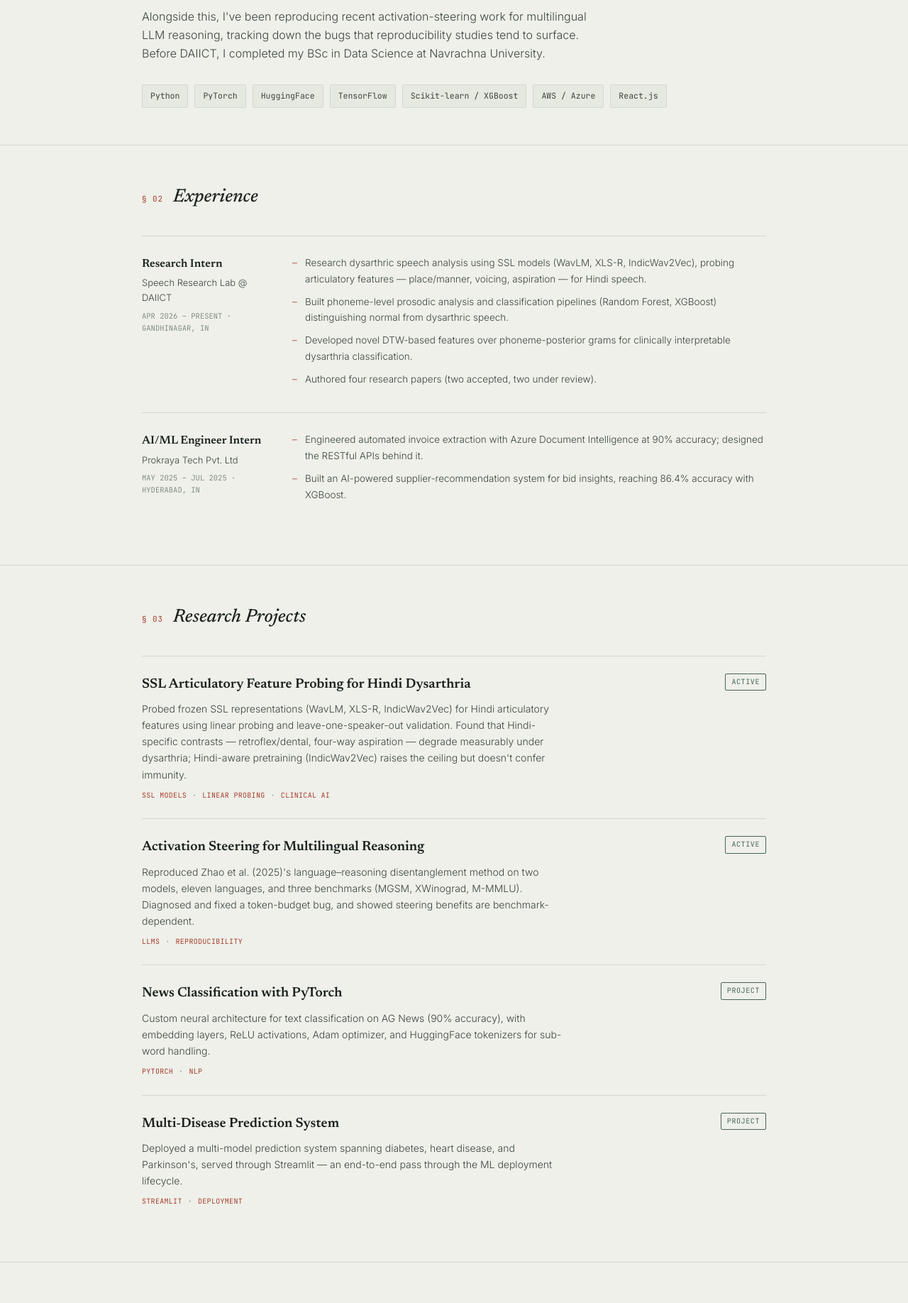
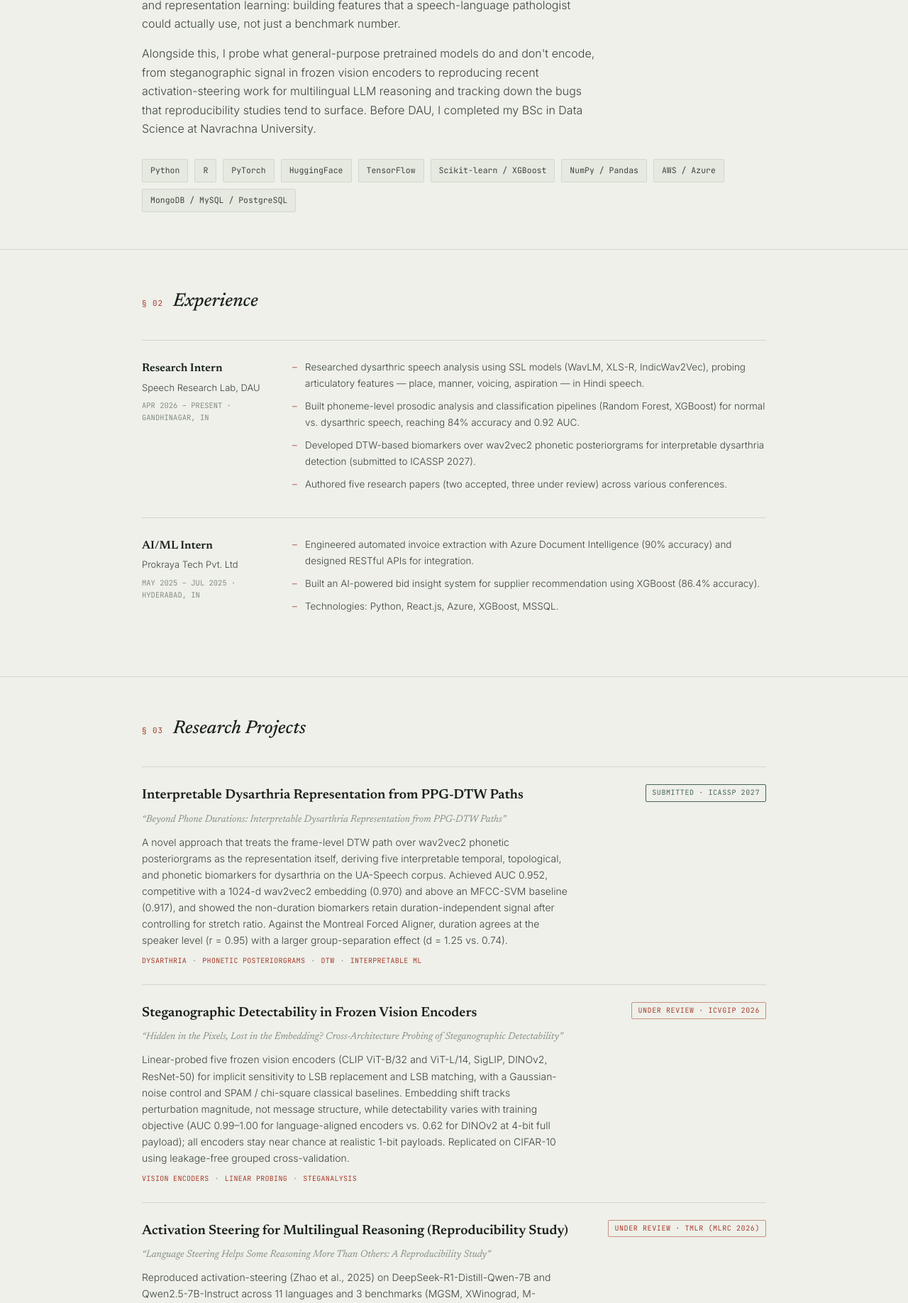
Before and after one commit to manyasiingh/manyasiingh.github.io, a plain HTML site: page index.html in a window 1280 px wide. Shown: the part 964-2800 px from the top of the page at 71% size. Drawn offline with Linux system fonts and the light colour scheme.

Commit message:
updating resume

```diff
--- a/index.html
+++ b/index.html
@@ -4,7 +4,7 @@
 <meta charset="UTF-8">
 <meta name="viewport" content="width=device-width, initial-scale=1.0">
 <title>Manya Singh — Research Profile</title>
-<meta name="description" content="Research profile of Manya Singh. Speech processing, dysarthric speech analysis, SSL representations, and multilingual reasoning in LLMs.">
+<meta name="description" content="Research profile of Manya Singh. Speech processing, dysarthric speech analysis, SSL representations, interpretable PPG-DTW biomarkers, and multilingual reasoning in LLMs.">
 <link rel="preconnect" href="https://fonts.googleapis.com">
 <link rel="preconnect" href="https://fonts.gstatic.com" crossorigin>
 <link href="https://fonts.googleapis.com/css2?family=Newsreader:ital,wght@0,400;0,500;0,600;1,400;1,500&family=Inter:wght@300;400;500;600&family=JetBrains+Mono:wght@400;500&display=swap" rel="stylesheet">
@@ -154,10 +154,12 @@
   .project:first-child{border-top:none;padding-top:0;}
   .project-status{
     font-family:'JetBrains Mono', monospace;font-size:10px;color:var(--sage);
-    letter-spacing:.06em;text-transform:uppercase;
+    letter-spacing:.06em;text-transform:uppercase;white-space:nowrap;
     border:1px solid var(--sage);border-radius:2px;padding:3px 8px;height:fit-content;
   }
+  .project-status.review{color:var(--accent);border-color:var(--accent-soft);}
   .project-main h3{font-family:'Newsreader', serif;font-size:19px;font-weight:600;color:var(--ink);margin-bottom:7px;grid-column:1;}
+  .project-paper{font-family:'Newsreader', serif;font-style:italic;font-size:14px;color:var(--muted);margin-bottom:8px;max-width:600px;}
   .project-main p{font-size:14px;font-weight:300;max-width:600px;margin-bottom:10px;grid-column:1;}
   .project-tags{grid-column:1;display:flex;gap:8px;flex-wrap:wrap;}
   .project-tags span{font-family:'JetBrains Mono', monospace;font-size:10px;color:var(--accent);letter-spacing:.03em;text-transform:uppercase;}
@@ -169,13 +171,13 @@
   .pub-top{display:flex;justify-content:space-between;gap:16px;align-items:baseline;flex-wrap:wrap;}
   .pub-title{font-family:'Newsreader', serif;font-size:16px;font-weight:500;color:var(--ink);max-width:600px;}
   .pub-venue{font-family:'JetBrains Mono', monospace;font-size:11px;color:var(--muted);white-space:nowrap;}
+  .pub-authors{font-size:13px;color:var(--body);margin-top:4px;}
   .pub-status{
     display:inline-block;margin-top:8px;
     font-family:'JetBrains Mono', monospace;font-size:10px;letter-spacing:.05em;text-transform:uppercase;
     padding:3px 8px;border-radius:2px;
   }
   .pub-status.accepted{color:var(--sage);border:1px solid var(--sage);}
-  .pub-status.review{color:var(--accent);border:1px solid var(--accent-soft);}
   .pub-note{font-size:12.5px;color:var(--body);margin-top:8px;max-width:600px;}
 
   .edu{display:flex;justify-content:space-between;gap:16px;padding:18px 0;border-top:1px solid var(--line);flex-wrap:wrap;}
@@ -194,6 +196,8 @@
 
   @media (max-width:700px){
     .xp{grid-template-columns:1fr;gap:8px;}
+    .project{grid-template-columns:1fr;}
+    .project-status{justify-self:start;order:-1;}
     .pub-top{flex-direction:column;align-items:flex-start;}
     .edu{flex-direction:column;gap:4px;}
     .edu-meta{text-align:left;}
@@ -216,13 +220,12 @@
     <h1 class="name">Manya Singh<i>.</i></h1>
     <div class="role-line">AI/ML RESEARCHER — SPEECH &amp; LANGUAGE</div>
     <p class="tagline">
-      I build <strong>clinically interpretable, linguistically-aware</strong> speech models for low-resource languages and atypical speech. Right now: articulatory feature preservation in self-supervised models, and the reproducibility of activation-steering methods for multilingual LLM reasoning.
+      I build <strong>clinically interpretable, linguistically-aware</strong> speech models for low-resource languages and atypical speech. Right now: interpretable PPG-DTW biomarkers for dysarthria, articulatory feature preservation in self-supervised models, and probing what frozen foundation models do and don't encode.
     </p>
     <div class="links-row">
       <a href="mailto:manya230702@gmail.com">manya230702@gmail.com</a>
       <a href="https://linkedin.com/in/manyasiingh" target="_blank" rel="noopener">linkedin</a>
       <a href="https://github.com/manyasiingh" target="_blank" rel="noopener">github</a>
-      <a href="https://leetcode.com/manyaasingh" target="_blank" rel="noopener">leetcode</a>
       <a class="cv-btn" href="Manya_Singh_Resume.pdf" download>
         <svg viewBox="0 0 24 24" fill="none" stroke="currentColor" stroke-width="2"><path d="M12 3v13m0 0l-5-5m5 5l5-5M4 21h16"/></svg>
         Download CV
@@ -258,17 +261,19 @@
   <div class="wrap">
     <div class="section-head"><span class="section-tag">01</span><h2 class="section-title">About</h2></div>
     <div class="about-text">
-      <p>I'm an MSc IT graduate at DAIICT, working as a research intern at the Speech Research Lab, where I study how self-supervised speech models represent and lose articulatory information under dysarthria. Most of my work sits at the intersection of clinical speech-language pathology and representation learning: building features that a speech-language pathologist could actually use, not just a benchmark number.</p>
-      <p>Alongside this, I've been reproducing recent activation-steering work for multilingual LLM reasoning, tracking down the bugs that reproducibility studies tend to surface. Before DAIICT, I completed my BSc in Data Science at Navrachna University.</p>
+      <p>I'm an MSc IT graduate at Dhirubhai Ambani University (DAU), working as a research intern at the Speech Research Lab, where I study how dysarthric speech can be represented in ways a clinician can actually interpret, from articulatory information in self-supervised models to biomarkers read directly off phoneme-posterior alignment paths. Most of my work sits at the intersection of clinical speech-language pathology and representation learning: building features that a speech-language pathologist could actually use, not just a benchmark number.</p>
+      <p>Alongside this, I probe what general-purpose pretrained models do and don't encode, from steganographic signal in frozen vision encoders to reproducing recent activation-steering work for multilingual LLM reasoning and tracking down the bugs that reproducibility studies tend to surface. Before DAU, I completed my BSc in Data Science at Navrachna University.</p>
     </div>
     <div class="stack-list">
       <span class="stack-item">Python</span>
+      <span class="stack-item">R</span>
       <span class="stack-item">PyTorch</span>
       <span class="stack-item">HuggingFace</span>
       <span class="stack-item">TensorFlow</span>
       <span class="stack-item">Scikit-learn / XGBoost</span>
+      <span class="stack-item">NumPy / Pandas</span>
       <span class="stack-item">AWS / Azure</span>
-      <span class="stack-item">React.js</span>
+      <span class="stack-item">MongoDB / MySQL / PostgreSQL</span>
     </div>
   </div>
 </article>
@@ -280,29 +285,30 @@
     <div class="xp">
       <div>
         <div class="xp-role">Research Intern</div>
-        <div class="xp-org">Speech Research Lab @ DAIICT</div>
+        <div class="xp-org">Speech Research Lab, DAU</div>
         <div class="xp-dates">APR 2026 – PRESENT · GANDHINAGAR, IN</div>
       </div>
       <div class="xp-body">
         <ul>
-          <li>Research dysarthric speech analysis using SSL models (WavLM, XLS-R, IndicWav2Vec), probing articulatory features — place/manner, voicing, aspiration — for Hindi speech.</li>
-          <li>Built phoneme-level prosodic analysis and classification pipelines (Random Forest, XGBoost) distinguishing normal from dysarthric speech.</li>
-          <li>Developed novel DTW-based features over phoneme-posterior grams for clinically interpretable dysarthria classification.</li>
-          <li>Authored four research papers (two accepted, two under review).</li>
+          <li>Researched dysarthric speech analysis using SSL models (WavLM, XLS-R, IndicWav2Vec), probing articulatory features — place, manner, voicing, aspiration — in Hindi speech.</li>
+          <li>Built phoneme-level prosodic analysis and classification pipelines (Random Forest, XGBoost) for normal vs. dysarthric speech, reaching 84% accuracy and 0.92 AUC.</li>
+          <li>Developed DTW-based biomarkers over wav2vec2 phonetic posteriorgrams for interpretable dysarthria detection (submitted to ICASSP 2027).</li>
+          <li>Authored five research papers (two accepted, three under review) across various conferences.</li>
         </ul>
       </div>
     </div>
 
     <div class="xp">
       <div>
-        <div class="xp-role">AI/ML Engineer Intern</div>
+        <div class="xp-role">AI/ML Intern</div>
         <div class="xp-org">Prokraya Tech Pvt. Ltd</div>
         <div class="xp-dates">MAY 2025 – JUL 2025 · HYDERABAD, IN</div>
       </div>
       <div class="xp-body">
         <ul>
-          <li>Engineered automated invoice extraction with Azure Document Intelligence at 90% accuracy; designed the RESTful APIs behind it.</li>
-          <li>Built an AI-powered supplier-recommendation system for bid insights, reaching 86.4% accuracy with XGBoost.</li>
+          <li>Engineered automated invoice extraction with Azure Document Intelligence (90% accuracy) and designed RESTful APIs for integration.</li>
+          <li>Built an AI-powered bid insight system for supplier recommendation using XGBoost (86.4% accuracy).</li>
+          <li>Technologies: Python, React.js, Azure, XGBoost, MSSQL.</li>
         </ul>
       </div>
     </div>
@@ -315,38 +321,41 @@
 
     <div class="project">
       <div class="project-main">
-        <h3>SSL Articulatory Feature Probing for Hindi Dysarthria</h3>
-        <p>Probed frozen SSL representations (WavLM, XLS-R, IndicWav2Vec) for Hindi articulatory features using linear probing and leave-one-speaker-out validation. Found that Hindi-specific contrasts — retroflex/dental, four-way aspiration — degrade measurably under dysarthria; Hindi-aware pretraining (IndicWav2Vec) raises the ceiling but doesn't confer immunity.</p>
-        <div class="project-tags"><span>SSL Models</span><span>Linear Probing</span><span>Clinical AI</span></div>
+        <h3>Interpretable Dysarthria Representation from PPG-DTW Paths</h3>
+        <div class="project-paper">“Beyond Phone Durations: Interpretable Dysarthria Representation from PPG-DTW Paths”</div>
+        <p>A novel approach that treats the frame-level DTW path over wav2vec2 phonetic posteriorgrams as the representation itself, deriving five interpretable temporal, topological, and phonetic biomarkers for dysarthria on the UA-Speech corpus. Achieved AUC 0.952, competitive with a 1024-d wav2vec2 embedding (0.970) and above an MFCC-SVM baseline (0.917), and showed the non-duration biomarkers retain duration-independent signal after controlling for stretch ratio. Against the Montreal Forced Aligner, duration agrees at the speaker level (r = 0.95) with a larger group-separation effect (d = 1.25 vs. 0.74).</p>
+        <div class="project-tags"><span>Dysarthria</span><span>Phonetic Posteriorgrams</span><span>DTW</span><span>Interpretable ML</span></div>
       </div>
-      <span class="project-status">Active</span>
+      <span class="project-status">Submitted · ICASSP 2027</span>
     </div>
 
     <div class="project">
       <div class="project-main">
-        <h3>Activation Steering for Multilingual Reasoning</h3>
-        <p>Reproduced Zhao et al. (2025)'s language–reasoning disentanglement method on two models, eleven languages, and three benchmarks (MGSM, XWinograd, M-MMLU). Diagnosed and fixed a token-budget bug, and showed steering benefits are benchmark-dependent.</p>
-        <div class="project-tags"><span>LLMs</span><span>Reproducibility</span></div>
+        <h3>Steganographic Detectability in Frozen Vision Encoders</h3>
+        <div class="project-paper">“Hidden in the Pixels, Lost in the Embedding? Cross-Architecture Probing of Steganographic Detectability”</div>
+        <p>Linear-probed five frozen vision encoders (CLIP ViT-B/32 and ViT-L/14, SigLIP, DINOv2, ResNet-50) for implicit sensitivity to LSB replacement and LSB matching, with a Gaussian-noise control and SPAM / chi-square classical baselines. Embedding shift tracks perturbation magnitude, not message structure, while detectability varies with training objective (AUC 0.99–1.00 for language-aligned encoders vs. 0.62 for DINOv2 at 4-bit full payload); all encoders stay near chance at realistic 1-bit payloads. Replicated on CIFAR-10 using leakage-free grouped cross-validation.</p>
+        <div class="project-tags"><span>Vision Encoders</span><span>Linear Probing</span><span>Steganalysis</span></div>
       </div>
-      <span class="project-status">Active</span>
+      <span class="project-status review">Under review · ICVGIP 2026</span>
+    </div>
+
+    <div class="project">
+      <div class="project-main">
+        <h3>Activation Steering for Multilingual Reasoning (Reproducibility Study)</h3>
+        <div class="project-paper">“Language Steering Helps Some Reasoning More Than Others: A Reproducibility Study”</div>
+        <p>Reproduced activation-steering (Zhao et al., 2025) on DeepSeek-R1-Distill-Qwen-7B and Qwen2.5-7B-Instruct across 11 languages and 3 benchmarks (MGSM, XWinograd, M-MMLU). Diagnosed and fixed a generation token-budget bug and regenerated missing steering vectors; steering benefits turned out to be benchmark-dependent, with XWinograd and M-MMLU improving and MGSM not.</p>
+        <div class="project-tags"><span>LLMs</span><span>Reproducibility</span><span>Multilingual</span></div>
+      </div>
+      <span class="project-status review">Under review · TMLR (MLRC 2026)</span>
     </div>
 
     <div class="project">
       <div class="project-main">
         <h3>News Classification with PyTorch</h3>
-        <p>Custom neural architecture for text classification on AG News (90% accuracy), with embedding layers, ReLU activations, Adam optimizer, and HuggingFace tokenizers for sub-word handling.</p>
+        <p>Built a custom neural text classifier on AG News (90% accuracy) with embedding layers, ReLU activations, and the Adam optimizer, and integrated Hugging Face tokenizers.</p>
         <div class="project-tags"><span>PyTorch</span><span>NLP</span></div>
       </div>
-      <span class="project-status">Project</span>
-    </div>
-
-    <div class="project">
-      <div class="project-main">
-        <h3>Multi-Disease Prediction System</h3>
-        <p>Deployed a multi-model prediction system spanning diabetes, heart disease, and Parkinson's, served through Streamlit — an end-to-end pass through the ML deployment lifecycle.</p>
-        <div class="project-tags"><span>Streamlit</span><span>Deployment</span></div>
-      </div>
-      <span class="project-status">Project</span>
+      <a class="project-status" href="https://github.com/manyasiingh/Pytorch_Text_Classification" target="_blank" rel="noopener">GitHub ↗</a>
     </div>
   </div>
 </article>
@@ -360,35 +369,19 @@
         <div class="pub-title">Prosodic Features for Classification of Normal vs. Dysarthric Speech</div>
         <div class="pub-venue mono">SPECOM 2026 · Ohrid, North Macedonia</div>
       </div>
+      <div class="pub-authors">Manya Singh, Avantika Agarwal, Hemant A. Patil</div>
       <span class="pub-status accepted">Accepted</span>
-      <p class="pub-note">First author. Phoneme-level prosodic analysis (pitch, energy, duration, VSA) with a Random Forest / XGBoost pipeline, 84% accuracy and 0.92 AUC. Supported by MeitY, Government of India, under BHASHINI.</p>
-    </div>
-
-    <div class="pub">
-      <div class="pub-top">
-        <div class="pub-title">DTW-based Phoneme-Posterior Gram Features for Dysarthria Classification</div>
-        <div class="pub-venue mono">SLT 2026</div>
-      </div>
-      <span class="pub-status review">Under Review</span>
-      <p class="pub-note">First author. Clinically interpretable features built over Dynamic Time Warping on phoneme-posterior grams, designed for use by speech-language pathologists.</p>
+      <p class="pub-note">Phoneme-level prosodic analysis (pitch, energy, duration, VSA) with a Random Forest / XGBoost pipeline, reaching 84% accuracy and 0.92 AUC. Supported by MeitY, Government of India, under BHASHINI (National Language Translation Mission).</p>
     </div>
 
     <div class="pub">
       <div class="pub-top">
         <div class="pub-title">Encoding Articulatory Features in SSL Models for Hindi Dysarthric Speech</div>
-        <div class="pub-venue mono">ISCSLP 2026 · Penang, Malaysia</div>
+        <div class="pub-venue mono">IEEE ISCSLP 2026 · Penang, Malaysia</div>
       </div>
+      <div class="pub-authors">Manya Singh, Avantika Agarwal, Hemant A. Patil</div>
       <span class="pub-status accepted">Accepted</span>
-      <p class="pub-note">First author. Probed WavLM, XLS-R, and IndicWav2Vec for articulatory encoding in Hindi dysarthric speech; voicing survives dysarthria best, place/manner carry more residual signal. Supported by MeitY, Government of India, under BHASHINI.</p>
-    </div>
-
-    <div class="pub">
-      <div class="pub-top">
-        <div class="pub-title">Language Steering Helps Some Reasoning More Than Others: A Reproducibility Study</div>
-        <div class="pub-venue mono">TMLR · MLRC Challenge 2026</div>
-      </div>
-      <span class="pub-status review">Under Review</span>
-      <p class="pub-note">Co-author. Independent reproduction of activation-steering for multilingual reasoning on DeepSeek-R1-Distill-Qwen-7B and Qwen2.5-7B-Instruct across 11 languages.</p>
+      <p class="pub-note">Probed WavLM, XLS-R, and IndicWav2Vec for articulatory feature encoding in Hindi dysarthric speech; voicing survives dysarthria best, while Hindi-specific contrasts (retroflex/dental, four-way aspiration) degrade measurably under pathology. Supported by MeitY, Government of India, under BHASHINI (National Language Translation Mission). Extended work accepted at the Women in Machine Learning (WiML) Workshop at NeurIPS 2026, Sydney, Australia.</p>
     </div>
   </div>
 </article>
@@ -399,7 +392,7 @@
 
     <div class="edu">
       <div>
-        <div class="edu-school">Dhirubhai Ambani University (DAIICT)</div>
+        <div class="edu-school">Dhirubhai Ambani University (DAU)</div>
         <div class="edu-degree">MSc, Information Technology · CPI 7.8</div>
       </div>
       <div class="edu-meta">Jul 2024 – Jun 2026<br>Gandhinagar, IN</div>
@@ -425,7 +418,7 @@
 <div class="wrap">
   <footer>
     <span>Manya Singh</span>
-    <span>Updated Aug 2026</span>
+    <span>Updated Sep 2026</span>
   </footer>
 </div>
 
```
